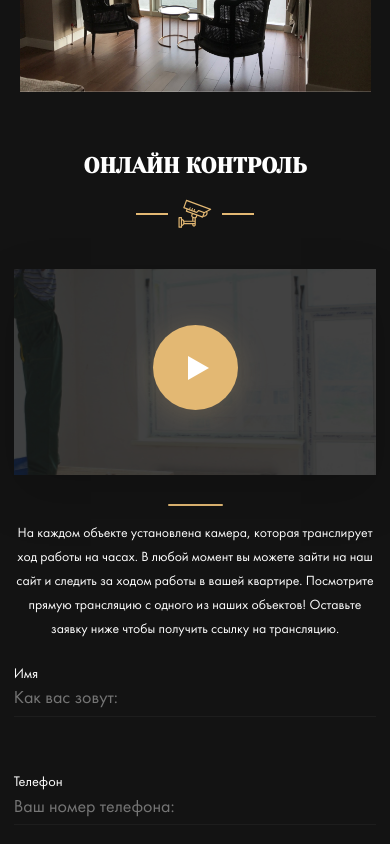
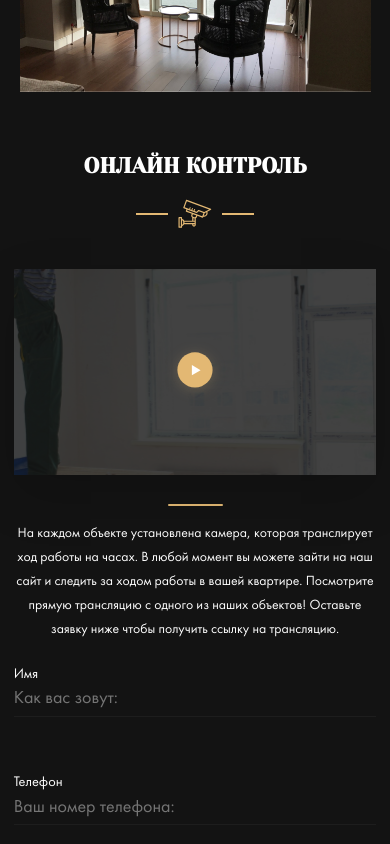
Before and after one commit to Irishjimdegriz/repair-design, a website: page index.html in a window 390 px wide. Shown: the part 1171-2015 px from the top of the page. Drawn offline with nearby package versions, Linux system fonts and the light colour scheme; files whose address does not match are found by name.

Commit message:
fix: added adaptive for play button

```diff
--- a/sass/_media.sass
+++ b/sass/_media.sass
@@ -63,6 +63,10 @@
     display: none
   .project
     padding-bottom: 121rem
+  .video
+    &__play
+      width: 7.5rem
+      height: 7.5rem
 
 @media screen and ( max-width: 570px)
   .contacts
@@ -268,6 +272,10 @@
       margin-top: -0.2rem
     &__form
       position: relative
+    .video
+      &__play
+        width: 5rem
+        height: 5rem
 
 @media screen and ( max-width: 470px)
   .swiper
```
Also changed, not shown: css/style.css.
